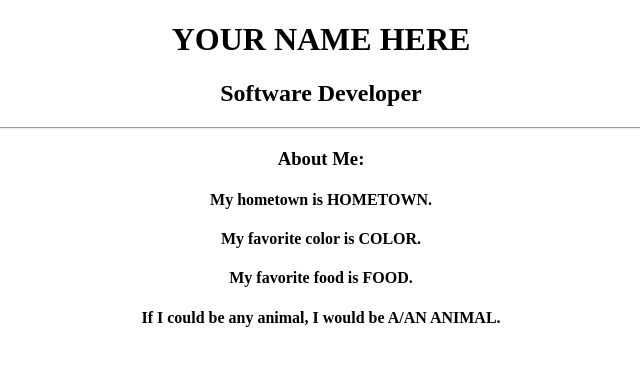
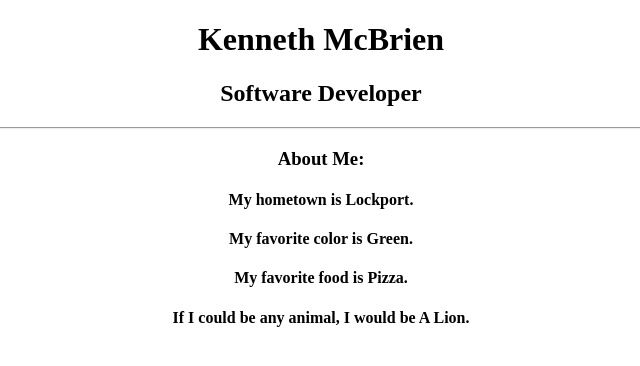
Before and after one commit to scooter1971/my_test_project, a plain HTML site: page index.html in a window 1280 px wide. Shown: the whole page, without its empty margins (319-959 px from the left). Drawn offline with Linux system fonts and the light colour scheme.

Commit message:
Changed names

```diff
--- a/index.html
+++ b/index.html
@@ -7,14 +7,14 @@
 		  </head>
 		  <body>
 			<div align="center">
-				<h1>YOUR NAME HERE</h1>
+				<h1>Kenneth McBrien</h1>
 				<h2>Software Developer</h2>
 				<hr>
 				<h3>About Me:</h3>
-					<h4>My hometown is HOMETOWN.</h4>
-					<h4>My favorite color is COLOR.</h4>
-					<h4>My favorite food is FOOD.</h4>
-					<h4>If I could be any animal, I would be A/AN ANIMAL.</h4>
+					<h4>My hometown is Lockport.</h4>
+					<h4>My favorite color is Green.</h4>
+					<h4>My favorite food is Pizza.</h4>
+					<h4>If I could be any animal, I would be A Lion.</h4>
 			</div>
 		  </body>
 		</html>
```
